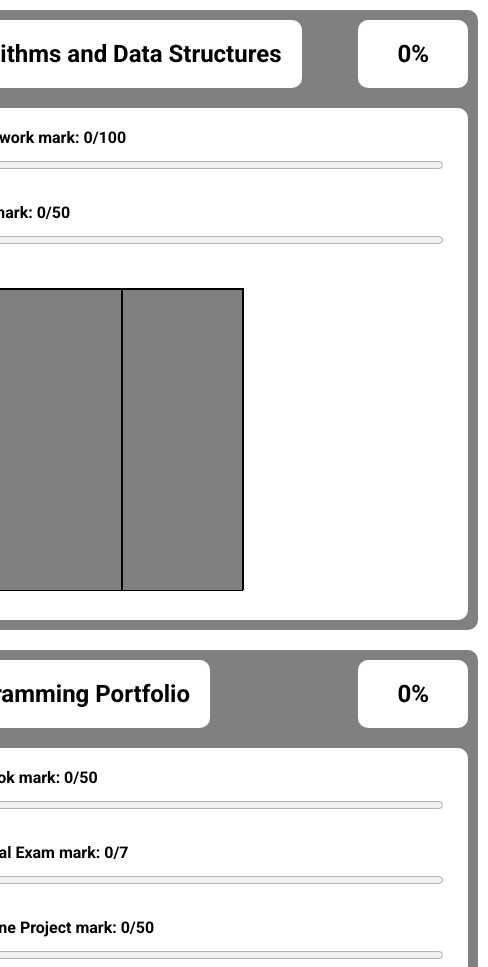
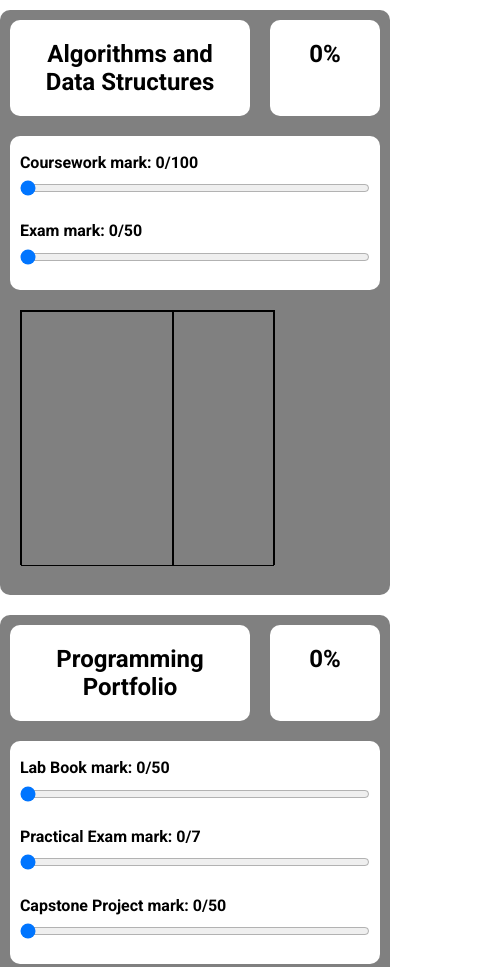
Before and after one commit to eeoooue/grade-calculator, a plain HTML site: page index.html in a window 390 px wide. Shown: the top 967 px of the page, 488 px wide, since content can reach past the window. Drawn offline with Linux system fonts and the light colour scheme.

Commit message:
should now be in a useable state for mobile

```diff
--- a/style.css
+++ b/style.css
@@ -18,7 +18,7 @@ body {
 .module-container {
 
     margin: 10px 10px;
-    max-width: 1000px;
+    max-width: 100vw;
     min-height: 500px;
     border-radius: 10px;
     background-color: grey;
@@ -40,10 +40,7 @@ body {
 }
 
 .content-box {
-    background-color: white;
     margin: 10px 10px;
-    padding: 10px 10px;
-    border-radius: 10px;
     display: flex;
     flex-direction: row;
     flex-wrap: wrap;
@@ -52,8 +49,8 @@ body {
 
 .grade-graph {
     margin: 20px 10px;
-    height: 300px;
-    width: 300px;
+    height: 30vh;
+    width: 30vh;
     background-color: black;
     display: flex;
     flex-direction: row;
@@ -75,17 +72,19 @@ body {
 }
 
 .user-form{
+    padding: 1vh 1vw;
+    background-color: white;
+    border-radius: 10px;
     display: flex;
     flex-direction: column;
     width: 60vh;
-    margin: 0px 10px;
 }
 
 .component-form {
-    margin: 10px 6px;
+    margin: 1vh 6px;
 }
 
 .user-form input{
-    margin: 10px 2px;
+    margin: 1vh 0px;
     width: 100%;
 }
```
